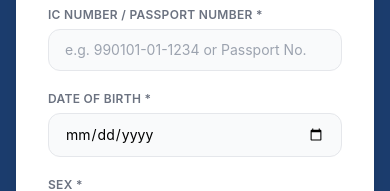
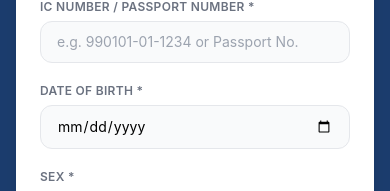
Before and after one commit to sabinshamsul/medivision-dashboard, a React (Vite) app in the folder frontend/: page /register in a window 390 px wide. Shown: the part 337-528 px from the top of the page. Built offline with nearby package versions, Linux system fonts and the light colour scheme; no server answers.

Commit message:
fix: prevent DOB date input overflow on iPhone, constrain form card width

```diff
--- a/frontend/src/components/PatientRegistration.jsx
+++ b/frontend/src/components/PatientRegistration.jsx
@@ -84,7 +84,7 @@ export default function PatientRegistration() {
 
       {/* ── Form card ── */}
       <div className="max-w-2xl mx-auto px-4 pb-12">
-        <div className="bg-white rounded-2xl shadow-xl p-8">
+        <div className="bg-white rounded-2xl shadow-xl p-6 overflow-hidden">
 
           <p className="text-gray-500 text-sm mb-6">
             Please fill in your details below. You will receive a queue number after registration.
@@ -137,7 +137,7 @@ export default function PatientRegistration() {
                 max={today}
                 value={formData.dateOfBirth}
                 onChange={handleChange}
-                className="w-full px-4 py-2.5 border border-gray-200 rounded-xl text-sm bg-gray-50 focus:outline-none focus:ring-2 focus:ring-blue-200 focus:border-[#1C3D6E] focus:bg-white transition"
+                className="w-full max-w-full box-border px-4 py-2.5 border border-gray-200 rounded-xl text-sm bg-gray-50 focus:outline-none focus:ring-2 focus:ring-blue-200 focus:border-[#1C3D6E] focus:bg-white transition"
               />
             </div>
 
```
